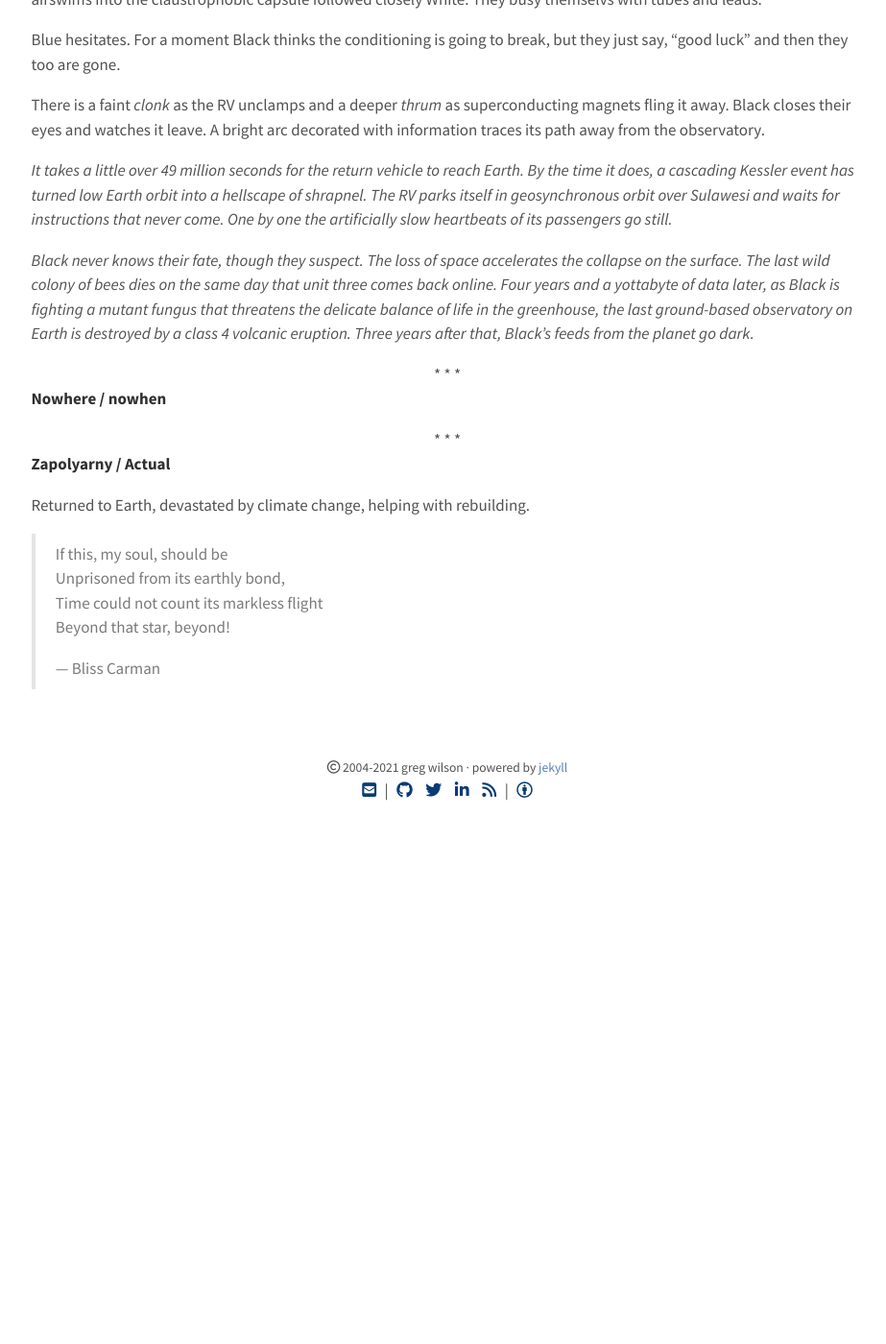
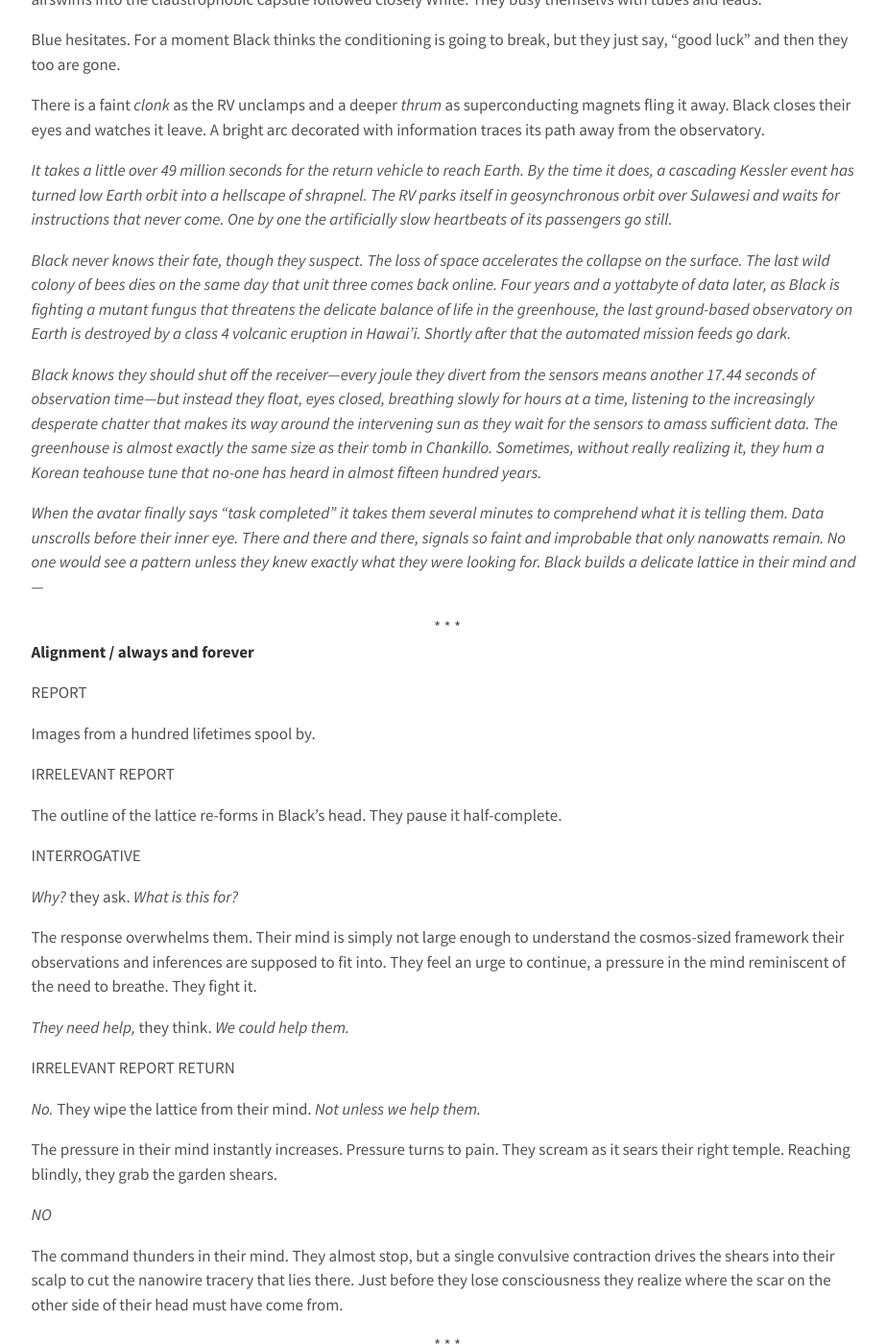
Before and after one commit to gvwilson/sensibleadventures, a Jekyll site: the page built from short-stories/arecibo.md, in a window 1280 px wide and 1400 px high, scrolled down 12944 px. Shown: the whole window at 96% size, without its empty margins (174-1097 px from the left). Built offline with Jekyll 4.4.1, drawn with Linux system fonts in a browser that asks for light colours; nearby versions of some CDN libraries; before the commit the page ends 13815 px from its top, so only the background shows below that; some of the changed text lies outside the part shown.

Commit message:
Filled in the end

```diff
--- a/short-stories/arecibo.md
+++ b/short-stories/arecibo.md
@@ -1060,27 +1060,155 @@
 Four years and a yottabyte of data later,
 as Black is fighting a mutant fungus that threatens the delicate balance of life in the greenhouse,
 the last ground-based observatory on Earth is destroyed
-by a class 4 volcanic eruption.
-Three years after that,
-Black's feeds from the planet go dark.*
+by a class 4 volcanic eruption in Hawai'i.
+Shortly after that the automated mission feeds go dark.*
+
+*Black knows they should shut off the receiver---every joule they divert from the sensors
+means another 17.44 seconds of observation time---but instead they float,
+eyes closed,
+breathing slowly for hours at a time,
+listening to the increasingly desperate chatter
+that makes its way around the intervening sun
+as they wait for the sensors to amass sufficient data.
+The greenhouse is almost exactly the same size as their tomb in Chankillo.
+Sometimes, without really realizing it,
+they hum a Korean teahouse tune that no-one has heard in almost fifteen hundred years.*
+
+*When the avatar finally says "task completed"
+it takes them several minutes to comprehend what it is telling them.
+Data unscrolls before their inner eye.
+There and there and there,
+signals so faint and improbable that only nanowatts remain.
+No one would see a pattern unless they knew exactly what they were looking for.
+Black builds a delicate lattice in their mind and---*
 
 <div align="center">* * *</div>
 
-**Nowhere / nowhen**
+**Alignment / always and forever**
+
+REPORT
+
+Images from a hundred lifetimes spool by.
+
+IRRELEVANT REPORT
+
+The outline of the lattice re-forms in Black's head.
+They pause it half-complete.
+
+INTERROGATIVE
+
+*Why?* they ask. *What is this for?*
+
+The response overwhelms them.
+Their mind is simply not large enough to understand
+the cosmos-sized framework their observations and inferences are supposed to fit into.
+They feel an urge to continue,
+a pressure in the mind reminiscent of the need to breathe.
+They fight it.
+
+*They need help,* they think.
+*We could help them.*
+
+IRRELEVANT REPORT RETURN
+
+*No.*
+They wipe the lattice from their mind.
+*Not unless we help them.*
+
+The pressure in their mind instantly increases.
+Pressure turns to pain.
+They scream as it sears their right temple.
+Reaching blindly,
+they grab the garden shears.
+
+*NO*
+
+The command thunders in their mind.
+They almost stop,
+but a single convulsive contraction drives the shears into their scalp
+to cut the nanowire tracery that lies there.
+Just before they lose consciousness
+they realize where the scar on the other side of their head must have come from.
 
 <div align="center">* * *</div>
 
-**Zapolyarny / Actual**
-<!-- 3020 CE -->
-<!-- Now a port on an arm of the Kara Sea -->
-<!-- Sky is full of junk - hard to see the stars clearly. -->
-<!-- Joins a semi-religious tree-planting brigade - not the only one with mods. First mention of friends. -->
+**Zapoljarnyj / Actual**
 
-Returned to Earth, devastated by climate change, helping with rebuilding.
+What started as a work camp and became a town is now a bustling little port
+on the shore of the Barents Sea.
+Most buildings are half-buried to stay warm in winter
+and as protection against the raging gales of spring and fall.
+Scavengers willing to brave the haunted ruins of Murmansk trade what they find
+for food, sex, data, and blocks of tweaked jellyfish they can burn as fuel.
 
-> If this, my soul, should be<br/>
-> Unprisoned from its earthly bond,<br/>
-> Time could not count its markless flight<br/>
-> Beyond that star, beyond!
->
-> --- Bliss Carman
+Third of Thu Anh has four planters in her reclamation sangha.
+Her junior clone sib Fourth meets her quota without fail.
+The Dush couple probably would if they spent less time praying and more time digging,
+but the final member of her team more than makes up for their shortfall.
+Tall, thin, and dark,
+with ragged scars on both temples,
+he looks like a warrior monk out of legend.
+
+Except, of course, for his smile.
+It is as quick and as gentle as he is with the tweaked seedlings
+it is their holy duty to sow.
+He is the first up and the last to sleep,
+and moves with an economical grace that Third is certain has also caught her younger sib's eye.
+
+She is surprised when he comes to her to say that he is leaving.
+"My path leads elsewhere," he says apologetically.
+
+"Gonna miss you," Third says, and means it.
+
+He inclines his head.
+"And I you, but I have learned what I can here."
+He pulls a sketchbook out of his pocket and passes it to her.
+"I hope you will find this useful."
+
+She flips through it,
+then frowns and looks more closely.
+The topographic maps are hand-drawn but precise;
+the planting regime is---no, that can't be right.
+
+"There are some notes at the back," he says as she opens her mouth.
+"I realize it is unorthodox,
+but I'm confident it will increase draw-down significantly
+as well as stabilizing the north slope."
+
+She nods slowly,
+studying the root networks and seasonal hydraulic flows he has laid out.
+It may be unorthodox,
+but it's a good plan---a brilliant one.
+"Where will you go?" she asks.
+
+"Dushland, I think."
+He gestures at the couple squabbling a few meters away
+over whose turn it is to do the digging.
+"One of their old nuclear waste sites is leaking,
+and I would like to help."
+
+Third makes the sign of the horns with her left hand.
+"That is very holy work," she says,
+meaning, "It will almost certainly kill you."
+
+He shrugs.
+They have all sworn to put the Mother's needs ahead of their own.
+"We do what we can.
+Besides, I have heard that someone has built a telescope in the Alps.
+It will only be another few weeks' walk,
+and I would like to see it for old time's sake."
+
+Third blinks.
+Is he an Astronaut?
+She heard one preach when she was younger,
+but few people believe in Return any longer
+and even fewer find a way to reconcile that belief with service to the Mother.
+"What do you hope to see?" she asks for want of anything else to say.
+
+He smiles.
+"Nothing," he says.
+"I just enjoy looking."
+He bows,
+picks up the walking stick and satchel
+that are half of everything he can call his own,
+and begins again.
```
Also changed, not shown: other parts of short-stories/arecibo.md (+1 -1 lines).
